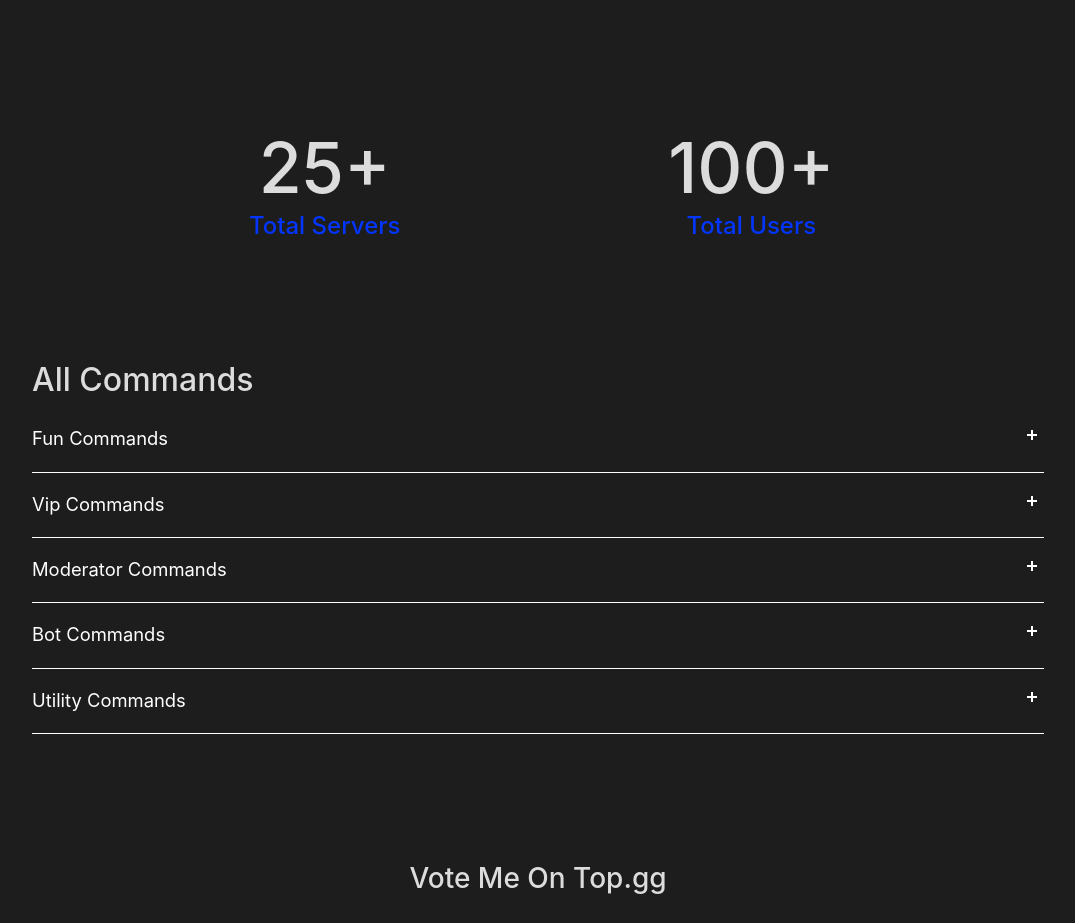
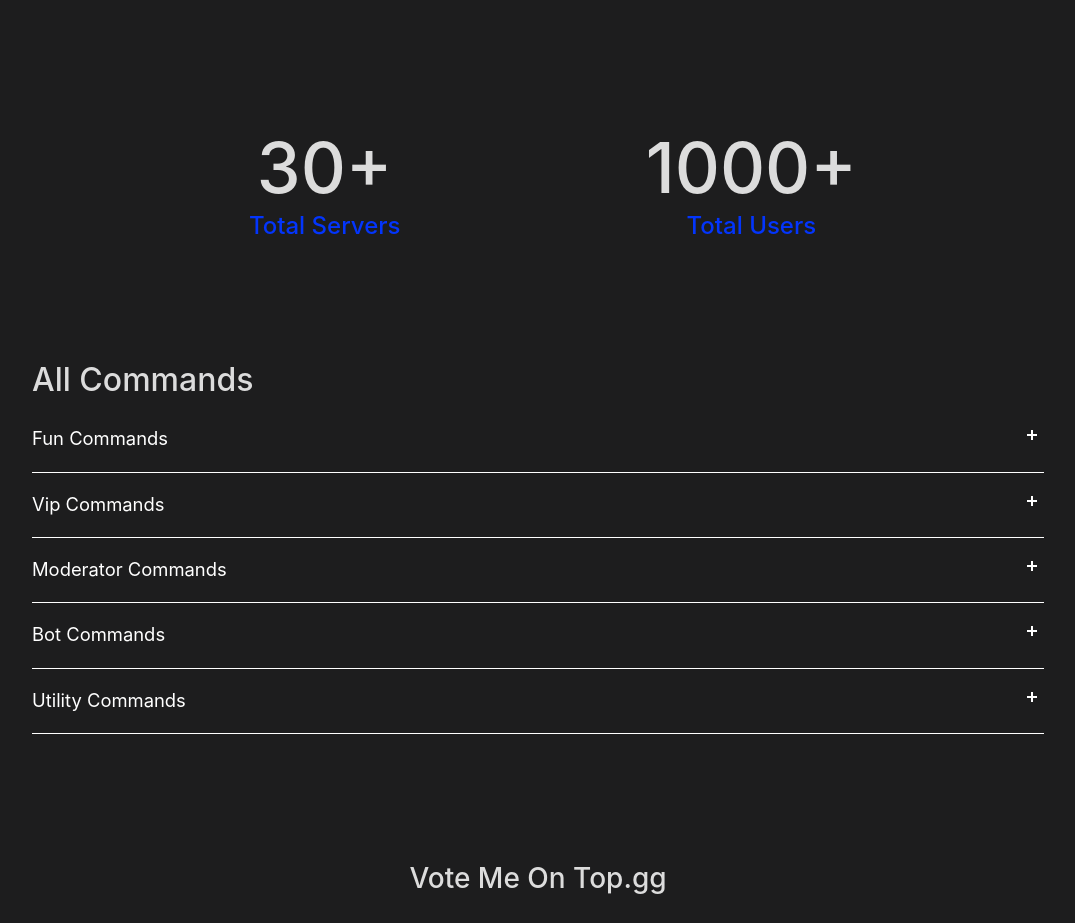
Before and after one commit to Code19Master/Chiller-Bot-Website, a plain HTML site: page index.html in a window 1280 px wide. Shown: the part 1400-2323 px from the top of the page, without its empty margins (102-1177 px from the left). Drawn offline with nearby package versions, Linux system fonts and the light colour scheme; files whose address does not match are found by name.

Commit message:
Update index.html

```diff
--- a/index.html
+++ b/index.html
@@ -70,11 +70,11 @@
             <div class="container-fluid text-white">
                 <div class="row row-cols-3 justify-content-center" style="color: var(--secondary-text-color);">
                     <div class="col-auto col-md-6 col-lg-4 text-center pb-5 pt-5 number-item love_counter">
-                        <h1 class="love_count" style="font-size: 70px;"><strong>25</strong></h1>
+                        <h1 class="love_count" style="font-size: 70px;"><strong>30</strong></h1>
                         <h4 style="color: var(--main-color);margin-top: -6px;">Total Servers</h4>
                     </div>
                     <div class="col-auto col-lg-4 text-center align-self-center pb-5 pt-5 love_counter">
-                        <h1 class="love_count" style="font-size: 70px;"><strong>100</strong></h1>
+                        <h1 class="love_count" style="font-size: 70px;"><strong>1000</strong></h1>
                         <h4 style="color: var(--main-color);margin-top: -6px;">Total Users</h4>
                     </div>
                 </div>
```
